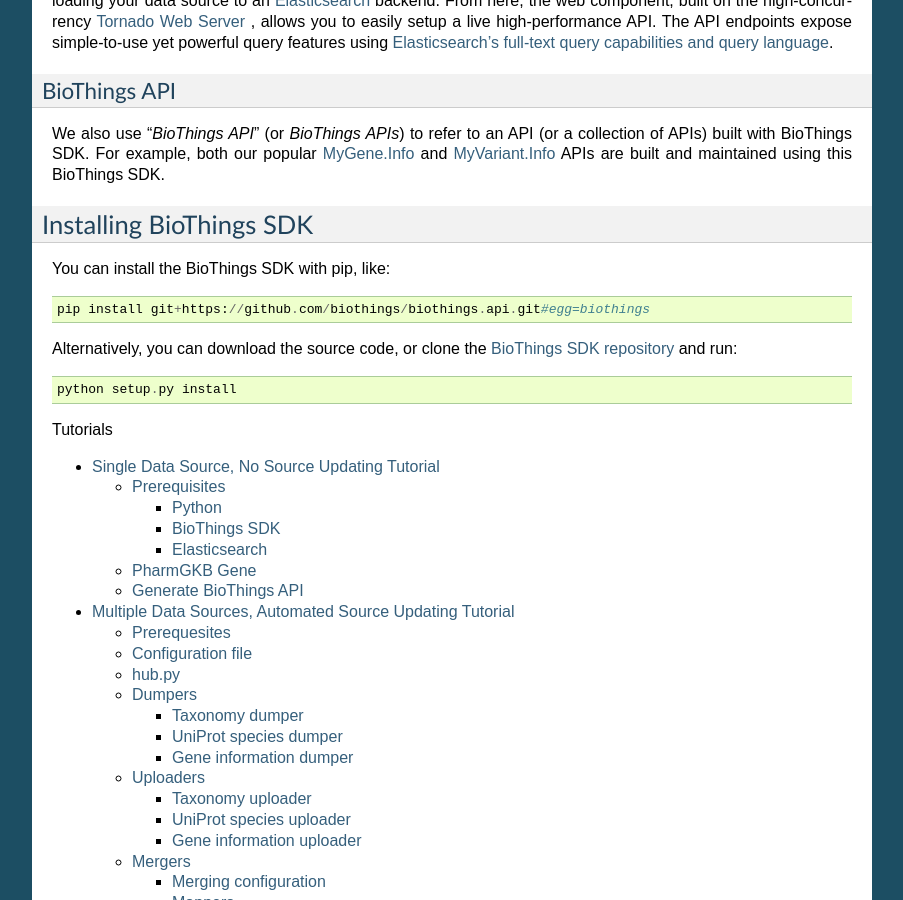
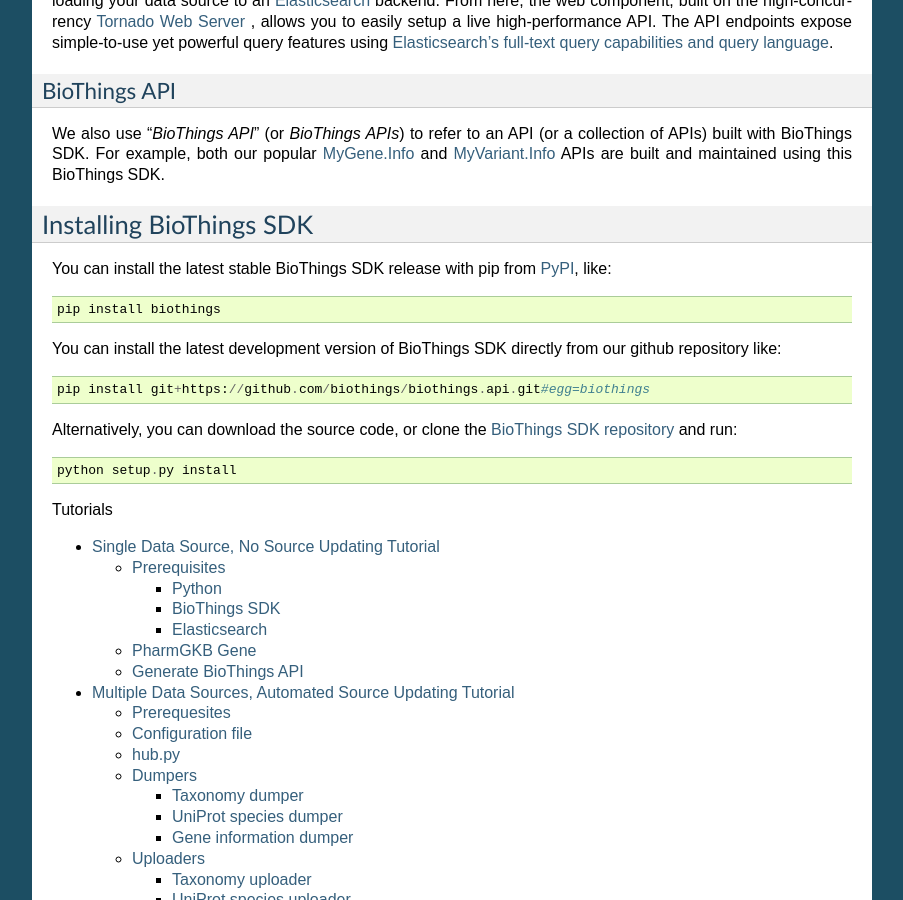
Before and after one commit to biothings/biothings.api, a Sphinx documentation site: the page built from docs/index.rst, in a window 1280 px wide and 900 px high, scrolled down 485 px. Shown: the whole window, without its empty margins (198-1101 px from the left). Built offline with Sphinx 7.4.7, drawn with Linux system fonts in a browser that asks for light colours.

Commit message:
Adding pip install biothings to installation types

```diff
--- a/docs/doc/single_source_tutorial.rst
+++ b/docs/doc/single_source_tutorial.rst
@@ -32,6 +32,12 @@
     python setup.py install
 
 or use pip, like:
+
+.. code-block:: bash
+
+    pip install biothings
+
+or directly from our repository, like:
 
 .. code-block:: bash
 
--- a/docs/index.rst
+++ b/docs/index.rst
@@ -28,7 +28,13 @@
 Installing BioThings SDK
 ------------------------
 
-You can install the BioThings SDK with pip, like:
+You can install the latest stable BioThings SDK release with pip from `PyPI <https://pypi.python.org/pypi>`_, like:
+
+::
+
+    pip install biothings
+
+You can install the latest development version of BioThings SDK directly from our github repository like:
 
 ::
 
```
